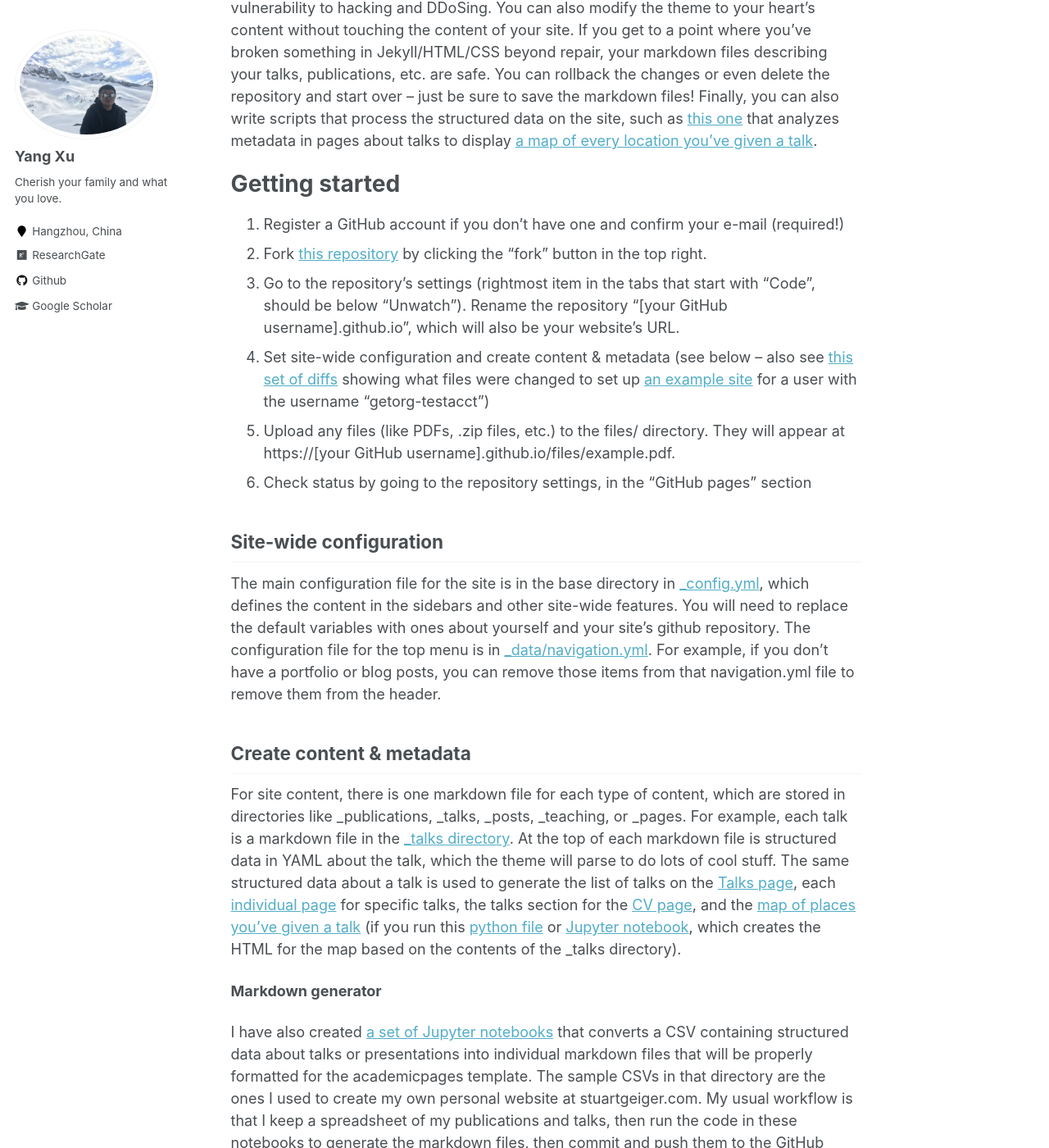
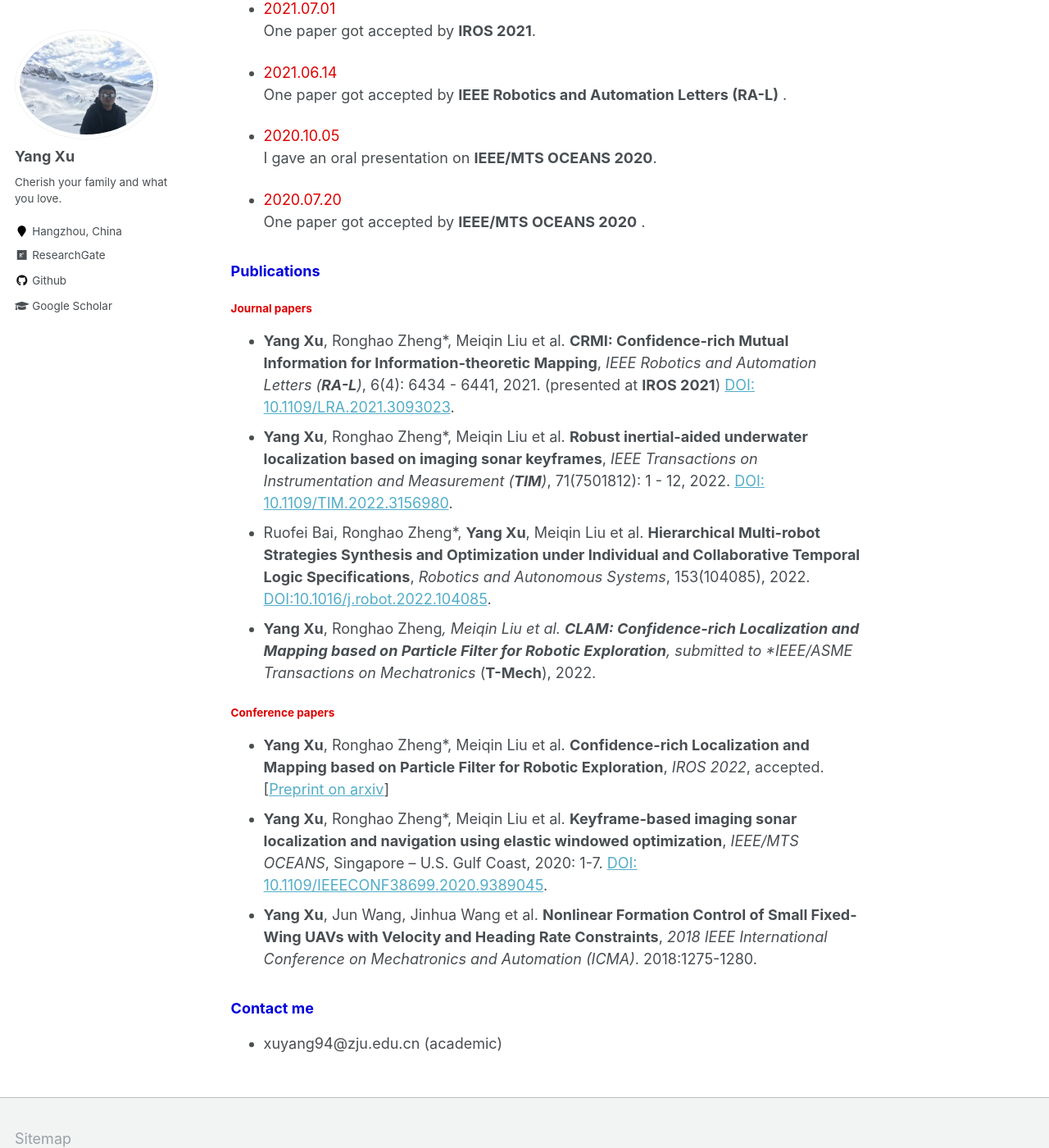
Before and after one commit to Shepherd-Gregory/Shepherd-Gregory.github.io, a Jekyll site: the page built from _pages/about.md, in a window 1280 px wide and 1400 px high, scrolled down 854 px. Shown: the whole window at 82% size. Built offline with Jekyll 4.4.1, drawn with Linux system fonts in a browser that asks for light colours; some of the changed text lies outside the part shown.

Commit message:
try new2

```diff
--- a/_config.yml
+++ b/_config.yml
@@ -56,13 +56,13 @@
 yandex_site_verification :
 
 # Social Sharing
- twitter:
-   username               : &twitter
-   facebook:
-   username               :
-   app_id                 :
-   publisher              :
-   og_image                 :  # Open Graph/Twitter default site image
+#  twitter:
+#    username               : &twitter
+#    facebook:
+#    username               :
+#    app_id                 :
+#    publisher              :
+#    og_image                 :  # Open Graph/Twitter default site image
 # For specifying social profiles
 # - https://developers.google.com/structured-data/customize/social-profiles
 social:
--- a/_pages/about.md
+++ b/_pages/about.md
@@ -1,6 +1,6 @@
 ---
 permalink: /
-title: "academicpages is a ready-to-fork GitHub Pages template for academic personal websites"
+title: "Yang Xu's Homepage"
 excerpt: "About me"
 author_profile: true
 redirect_from:
@@ -8,43 +8,39 @@
   - /about.html
 ---
 
-This is the front page of a website that is powered by the [academicpages template](https://github.com/academicpages/academicpages.github.io) and hosted on GitHub pages. [GitHub pages](https://pages.github.com) is a free service in which websites are built and hosted from code and data stored in a GitHub repository, automatically updating when a new commit is made to the respository. This template was forked from the [Minimal Mistakes Jekyll Theme](https://mmistakes.github.io/minimal-mistakes/) created by Michael Rose, and then extended to support the kinds of content that academics have: publications, talks, teaching, a portfolio, blog posts, and a dynamically-generated CV. You can fork [this repository](https://github.com/academicpages/academicpages.github.io) right now, modify the configuration and markdown files, add your own PDFs and other content, and have your own site for free, with no ads! An older version of this template powers my own personal website at [stuartgeiger.com](http://stuartgeiger.com), which uses [this Github repository](https://github.com/staeiou/staeiou.github.io).
 
-A data-driven personal website
-======
-Like many other Jekyll-based GitHub Pages templates, academicpages makes you separate the website's content from its form. The content & metadata of your website are in structured markdown files, while various other files constitute the theme, specifying how to transform that content & metadata into HTML pages. You keep these various markdown (.md), YAML (.yml), HTML, and CSS files in a public GitHub repository. Each time you commit and push an update to the repository, the [GitHub pages](https://pages.github.com/) service creates static HTML pages based on these files, which are hosted on GitHub's servers free of charge.
 
-Many of the features of dynamic content management systems (like Wordpress) can be achieved in this fashion, using a fraction of the computational resources and with far less vulnerability to hacking and DDoSing. You can also modify the theme to your heart's content without touching the content of your site. If you get to a point where you've broken something in Jekyll/HTML/CSS beyond repair, your markdown files describing your talks, publications, etc. are safe. You can rollback the changes or even delete the repository and start over -- just be sure to save the markdown files! Finally, you can also write scripts that process the structured data on the site, such as [this one](https://github.com/academicpages/academicpages.github.io/blob/master/talkmap.ipynb) that analyzes metadata in pages about talks to display [a map of every location you've given a talk](https://academicpages.github.io/talkmap.html).
+### <font color="#0000dd">Brief bio</font>
 
-Getting started
-======
-1. Register a GitHub account if you don't have one and confirm your e-mail (required!)
-1. Fork [this repository](https://github.com/academicpages/academicpages.github.io) by clicking the "fork" button in the top right.
-1. Go to the repository's settings (rightmost item in the tabs that start with "Code", should be below "Unwatch"). Rename the repository "[your GitHub username].github.io", which will also be your website's URL.
-1. Set site-wide configuration and create content & metadata (see below -- also see [this set of diffs](http://archive.is/3TPas) showing what files were changed to set up [an example site](https://getorg-testacct.github.io) for a user with the username "getorg-testacct")
-1. Upload any files (like PDFs, .zip files, etc.) to the files/ directory. They will appear at https://[your GitHub username].github.io/files/example.pdf.
-1. Check status by going to the repository settings, in the "GitHub pages" section
+I am currently a Ph.D. candidate at Zhejiang University, under the supervision of Prof. [Ronghao Zheng](https://person.zju.edu.cn/ronghaozheng) and Prof. [Meiqin Liu](https://person.zju.edu.cn/mliu). My research interests include SLAM, control and planning in robotics.
 
-Site-wide configuration
-------
-The main configuration file for the site is in the base directory in [_config.yml](https://github.com/academicpages/academicpages.github.io/blob/master/_config.yml), which defines the content in the sidebars and other site-wide features. You will need to replace the default variables with ones about yourself and your site's github repository. The configuration file for the top menu is in [_data/navigation.yml](https://github.com/academicpages/academicpages.github.io/blob/master/_data/navigation.yml). For example, if you don't have a portfolio or blog posts, you can remove those items from that navigation.yml file to remove them from the header.
+### <font color="#0000dd">News</font>
 
-Create content & metadata
-------
-For site content, there is one markdown file for each type of content, which are stored in directories like _publications, _talks, _posts, _teaching, or _pages. For example, each talk is a markdown file in the [_talks directory](https://github.com/academicpages/academicpages.github.io/tree/master/_talks). At the top of each markdown file is structured data in YAML about the talk, which the theme will parse to do lots of cool stuff. The same structured data about a talk is used to generate the list of talks on the [Talks page](https://academicpages.github.io/talks), each [individual page](https://academicpages.github.io/talks/2012-03-01-talk-1) for specific talks, the talks section for the [CV page](https://academicpages.github.io/cv), and the [map of places you've given a talk](https://academicpages.github.io/talkmap.html) (if you run this [python file](https://github.com/academicpages/academicpages.github.io/blob/master/talkmap.py) or [Jupyter notebook](https://github.com/academicpages/academicpages.github.io/blob/master/talkmap.ipynb), which creates the HTML for the map based on the contents of the _talks directory).
+- <font color="#dd0000">2022.07.12</font> I get the CSC scholarship and will join Prof. [Shoudong Huang's](https://www.uts.edu.au/staff/shoudong.huang) Lab at the University of Technology Sydney (UTS) as a visiting student in Sept. (expected).
+- <font color="#dd0000">2022.06.30</font> One paper got accepted by **IROS 2022**.
+- <font color="#dd0000">2022.03.14</font> One co-authored paper was accepted by **Robotics and Autonomous Systems (RAS)**, congrats to **Ruofei** !
+- <font color="#dd0000">2022.02.24</font> One paper got accepted by **IEEE Transactions on Instrumentation and Measurement (TIM)**.
+- <font color="#dd0000">2021.09.30</font> I gave an oral presentation on **IROS 2021**. Video here: [Youtube](https://youtu.be/pUcGST2W_m8), [Bilibili](https://www.bilibili.com/video/BV1vQ4y1e77y?share_source=copy_web)
+- <font color="#dd0000">2021.07.01</font> One paper got accepted by **IROS 2021**.
+- <font color="#dd0000">2021.06.14</font> One paper got accepted by **IEEE Robotics and Automation Letters (RA-L)** .
+- <font color="#dd0000">2020.10.05</font> I gave an oral presentation on **IEEE/MTS OCEANS 2020**.
+- <font color="#dd0000">2020.07.20</font> One paper got accepted by **IEEE/MTS OCEANS 2020** .
 
-**Markdown generator**
+### <font color="#0000dd">Publications</font>
 
-I have also created [a set of Jupyter notebooks](https://github.com/academicpages/academicpages.github.io/tree/master/markdown_generator
-) that converts a CSV containing structured data about talks or presentations into individual markdown files that will be properly formatted for the academicpages template. The sample CSVs in that directory are the ones I used to create my own personal website at stuartgeiger.com. My usual workflow is that I keep a spreadsheet of my publications and talks, then run the code in these notebooks to generate the markdown files, then commit and push them to the GitHub repository.
+##### <font color="#dd0000">Journal papers</font>
 
-How to edit your site's GitHub repository
-------
-Many people use a git client to create files on their local computer and then push them to GitHub's servers. If you are not familiar with git, you can directly edit these configuration and markdown files directly in the github.com interface. Navigate to a file (like [this one](https://github.com/academicpages/academicpages.github.io/blob/master/_talks/2012-03-01-talk-1.md) and click the pencil icon in the top right of the content preview (to the right of the "Raw | Blame | History" buttons). You can delete a file by clicking the trashcan icon to the right of the pencil icon. You can also create new files or upload files by navigating to a directory and clicking the "Create new file" or "Upload files" buttons.
+- **Yang Xu**, Ronghao Zheng\*, Meiqin Liu et al. **CRMI: Confidence-rich Mutual Information for Information-theoretic Mapping**, *IEEE Robotics and Automation Letters (**RA-L**)*, 6(4): 6434 - 6441, 2021. (presented at **IROS 2021**) [DOI: 10.1109/LRA.2021.3093023](https://ieeexplore.ieee.org/document/9466474).
+- **Yang Xu**, Ronghao Zheng\*, Meiqin Liu et al. **Robust inertial-aided underwater localization based on imaging sonar keyframes**, *IEEE Transactions on Instrumentation and Measurement (**TIM**)*, 71(7501812): 1 - 12, 2022. [DOI: 10.1109/TIM.2022.3156980](https://ieeexplore.ieee.org/document/9729232).
+- Ruofei Bai, Ronghao Zheng\*, **Yang Xu**, Meiqin Liu et al. **Hierarchical Multi-robot Strategies Synthesis and Optimization under Individual and Collaborative Temporal Logic Specifications**, *Robotics and Autonomous Systems*, 153(104085), 2022. [DOI:10.1016/j.robot.2022.104085](https://doi.org/10.1016/j.robot.2022.104085).
+- **Yang Xu**, Ronghao Zheng*, Meiqin Liu et al.  **CLAM: Confidence-rich Localization and Mapping based on Particle Filter for Robotic Exploration**, submitted to *IEEE/ASME Transactions on Mechatronics* (**T-Mech**), 2022.
 
-Example: editing a markdown file for a talk
-![Editing a markdown file for a talk](/images/editing-talk.png)
+##### <font color="#dd0000">Conference papers</font>
 
-For more info
-------
-More info about configuring academicpages can be found in [the guide](https://academicpages.github.io/markdown/). The [guides for the Minimal Mistakes theme](https://mmistakes.github.io/minimal-mistakes/docs/configuration/) (which this theme was forked from) might also be helpful.
+- **Yang Xu**, Ronghao Zheng\*, Meiqin Liu et al. **Confidence-rich Localization and Mapping based on Particle Filter for Robotic Exploration**, *IROS 2022*, accepted. [[Preprint on arxiv](https://arxiv.org/abs/2202.09631)]
+- **Yang Xu**, Ronghao Zheng\*, Meiqin Liu et al. **Keyframe-based imaging sonar localization and navigation using elastic windowed optimization**, *IEEE/MTS OCEANS*, Singapore – U.S. Gulf Coast, 2020: 1-7. [DOI: 10.1109/IEEECONF38699.2020.9389045](https://ieeexplore.ieee.org/document/9389045).
+- **Yang Xu**, Jun Wang, Jinhua Wang et al. **Nonlinear Formation Control of Small Fixed-Wing UAVs with Velocity and Heading Rate Constraints**, *2018 IEEE International Conference on Mechatronics and Automation (ICMA)*. 2018:1275-1280.
+
+### <font color="#0000dd">Contact me</font>
+
+- xuyang94@zju.edu.cn (academic)
```
Also changed, not shown: _pages/projects.md (deleted, +0 -16 lines), _projects/projects.md (added, +28 -0 lines).
